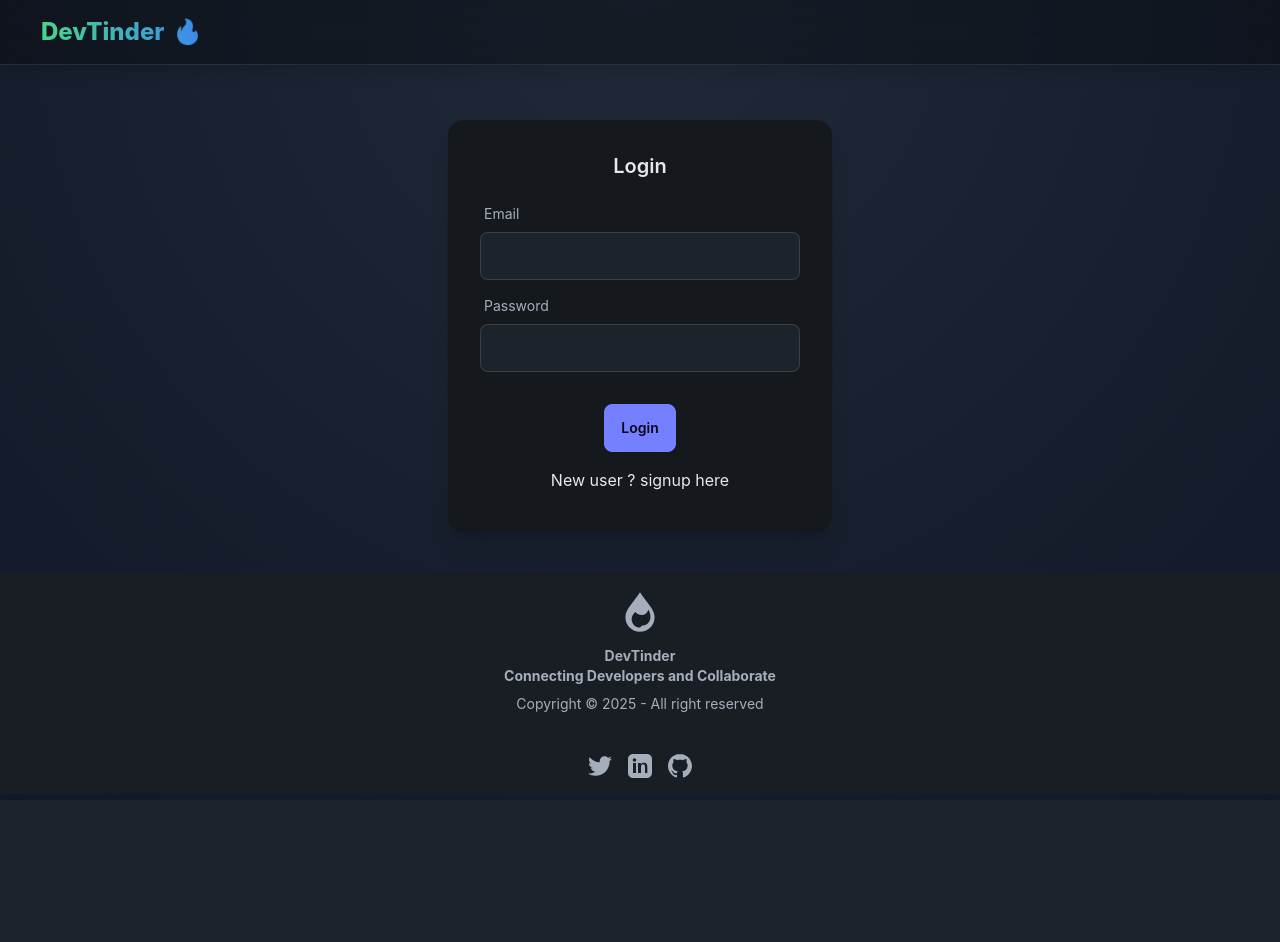
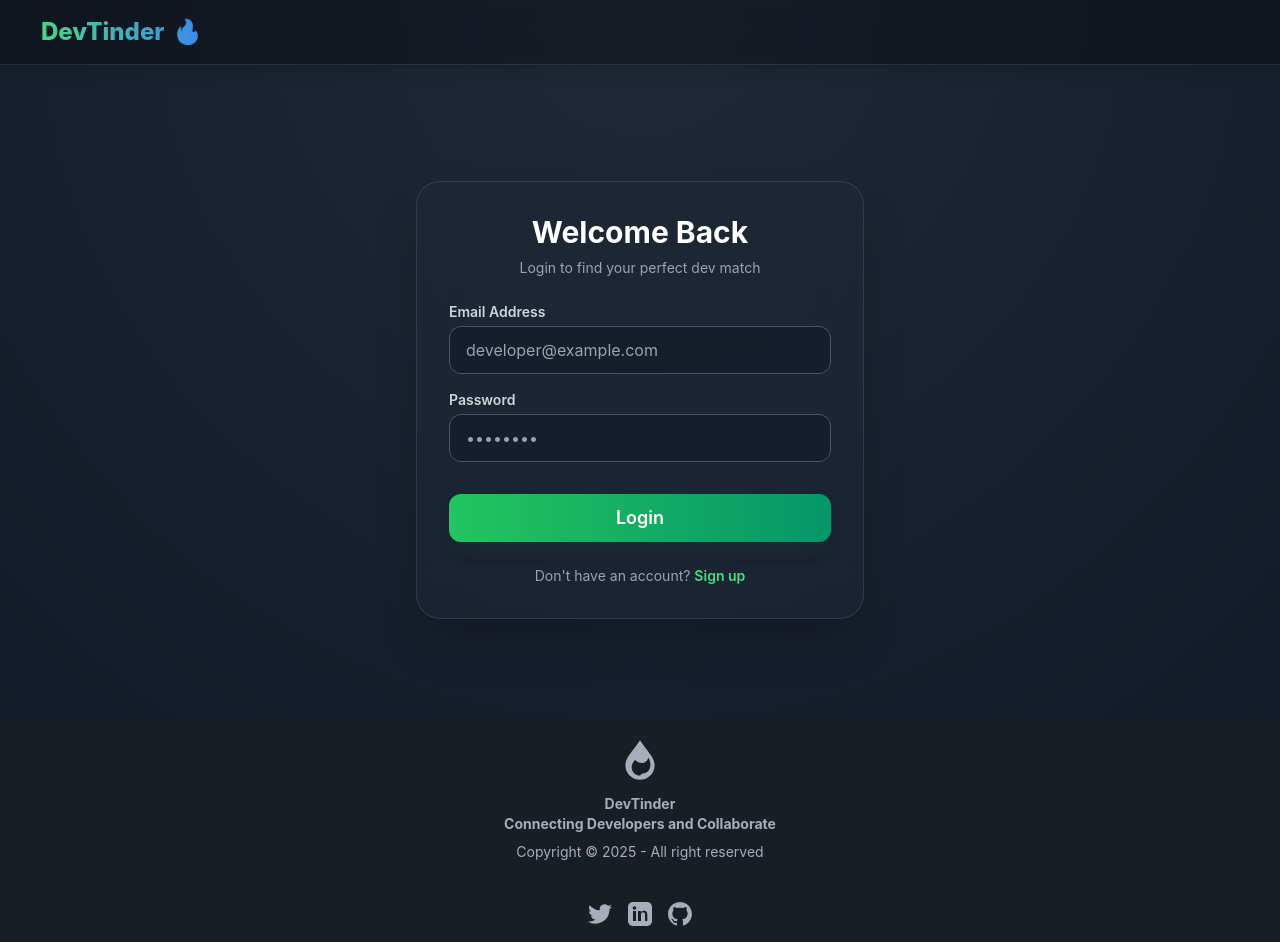
Before and after one commit to ritikrajkvs/Devtinder, a React (Vite) app in the folder frontend/: page /login in a window 1280 px wide. Before the commit the page ends 800 px from the top, so only its background shows below. Built offline with nearby package versions, Linux system fonts and the light colour scheme; no server answers.

Commit message:
Update Login.jsx

```diff
--- a/frontend/src/Components/Login.jsx
+++ b/frontend/src/Components/Login.jsx
@@ -1,6 +1,6 @@
 import axios from "axios";
-import { useEffect, useState } from "react";
-import { useDispatch, useSelector } from "react-redux";
+import { useState } from "react";
+import { useDispatch } from "react-redux";
 import { addUser } from "../utils/userSlice";
 import { useNavigate } from "react-router-dom";
 import { BASE_URL } from "../utils/constants";
@@ -19,19 +19,13 @@ const Login = () => {
     try {
       const res = await axios.post(
         BASE_URL + "/login",
-        {
-          emailId,
-          password,
-        },
+        { emailId, password },
         { withCredentials: true }
       );
-      // console.log(res.data.user)
       dispatch(addUser(res.data.user));
-
       return navigate("/");
     } catch (err) {
-      setError(err.response.data);
-      console.log(err);
+      setError(err.response?.data || "Something went wrong");
     }
   };
 
@@ -39,99 +33,103 @@ const Login = () => {
     try {
       const res = await axios.post(
         BASE_URL + "/signup",
-        {
-          firstName,
-          lastName,
-          emailId,
-          password,
-        },
-        {
-          withCredentials: true,
-        }
+        { firstName, lastName, emailId, password },
+        { withCredentials: true }
       );
-      console.log(res);
       dispatch(addUser(res.data.data));
       return navigate("/profile");
     } catch (error) {
-      setError(error.response.data);
-      console.log(error);
+      setError(error.response?.data || "Something went wrong");
     }
   };
 
   return (
-    <div className="flex justify-center my-10">
-      <div className="card bg-base-300 w-96 shadow-xl">
-        <div className="card-body">
-          <h2 className="card-title justify-center">
-            {isLoginFrom ? "Login" : "Signup"}
+    <div className="min-h-[80vh] flex items-center justify-center p-4">
+      <div className="w-full max-w-md bg-gray-800/50 backdrop-blur-xl rounded-3xl shadow-2xl border border-white/10 overflow-hidden">
+        {/* Header Section */}
+        <div className="px-8 pt-8 pb-6 text-center">
+            <h2 className="text-3xl font-bold text-white mb-2">
+                {isLoginFrom ? "Welcome Back" : "Create Account"}
             </h2>
-          <div>
+            <p className="text-gray-400 text-sm">
+                {isLoginFrom ? "Login to find your perfect dev match" : "Join the community of developers"}
+            </p>
+        </div>
+
+        {/* Form Section */}
+        <div className="px-8 pb-8 space-y-4">
           {!isLoginFrom && (
-              <>
-                <label className="form-control w-full max-w-xs my-2">
-                  <div className="label">
-                    <span className="label-text">Firstname</span>
-                  </div>
+            <div className="flex gap-4">
+              <label className="form-control w-full">
+                <span className="label-text text-gray-300 font-semibold mb-1">First Name</span>
                 <input
                   type="text"
                   value={firstName}
                   onChange={(e) => setFirstName(e.target.value)}
-                    className="input input-bordered w-full max-w-xs"
+                  className="input input-bordered bg-gray-900/50 border-gray-600 focus:border-green-500 text-white w-full rounded-xl"
+                  placeholder="John"
                 />
               </label>
-                <label className="form-control w-full max-w-xs my-2">
-                  <div className="label">
-                    <span className="label-text">Lastname</span>
-                  </div>
+              <label className="form-control w-full">
+                <span className="label-text text-gray-300 font-semibold mb-1">Last Name</span>
                 <input
                   type="text"
                   value={lastName}
                   onChange={(e) => setLastName(e.target.value)}
-                    className="input input-bordered w-full max-w-xs"
+                  className="input input-bordered bg-gray-900/50 border-gray-600 focus:border-green-500 text-white w-full rounded-xl"
+                  placeholder="Doe"
                 />
               </label>
-              </>
+            </div>
           )}
-            <label className="form-control w-full max-w-xs my-2">
-              <div className="label">
-                <span className="label-text">Email</span>
-              </div>
+
+          <label className="form-control w-full">
+            <span className="label-text text-gray-300 font-semibold mb-1">Email Address</span>
             <input
               type="text"
               value={emailId}
               onChange={(e) => setEmail(e.target.value)}
-                className="input input-bordered w-full max-w-xs"
+              className="input input-bordered bg-gray-900/50 border-gray-600 focus:border-green-500 text-white w-full rounded-xl"
+              placeholder="developer@example.com"
             />
           </label>
-            <label className="form-control w-full max-w-xs my-2">
-              <div className="label">
-                <span className="label-text">Password</span>
-              </div>
+
+          <label className="form-control w-full">
+            <span className="label-text text-gray-300 font-semibold mb-1">Password</span>
             <input
               type="password"
               value={password}
               onChange={(e) => setPassword(e.target.value)}
-                className="input input-bordered w-full max-w-xs"
+              className="input input-bordered bg-gray-900/50 border-gray-600 focus:border-green-500 text-white w-full rounded-xl"
+              placeholder="••••••••"
             />
           </label>
-          </div>
-          <p className="text-red-500 text-center">{error}</p>
-          <div className="card-actions justify-center mt-2">
+
+          {error && <p className="text-red-400 text-sm text-center bg-red-900/20 py-2 rounded-lg">{error}</p>}
+
+          <div className="pt-4">
             <button
-              className="btn btn-primary"
+              className="btn btn-primary w-full text-lg rounded-xl bg-gradient-to-r from-green-500 to-emerald-600 border-none hover:from-green-600 hover:to-emerald-700 text-white shadow-lg shadow-green-900/20"
               onClick={isLoginFrom ? handleLogin : handleSignUp}
             >
-              {isLoginFrom ? "Login" : "Signup"}
+              {isLoginFrom ? "Login" : "Sign Up"}
             </button>
           </div>
-          <p
-            className=" text-center cursor-pointer py-2"
-            onClick={() => setIsLoginForm((value) => !value)}
+
+          <div className="text-center pt-2">
+            <p className="text-gray-400 text-sm">
+              {isLoginFrom ? "Don't have an account? " : "Already have an account? "}
+              <span
+                className="text-green-400 cursor-pointer hover:underline font-semibold"
+                onClick={() => {
+                    setIsLoginForm(!isLoginFrom);
+                    setError("");
+                }}
               >
-            {isLoginFrom
-              ? "New user ? signup here"
-              : "Existing User ? Login here"}
+                {isLoginFrom ? "Sign up" : "Login"}
+              </span>
             </p>
+          </div>
         </div>
       </div>
     </div>
```
Lines whose indentation alone changed are shown as unchanged.
